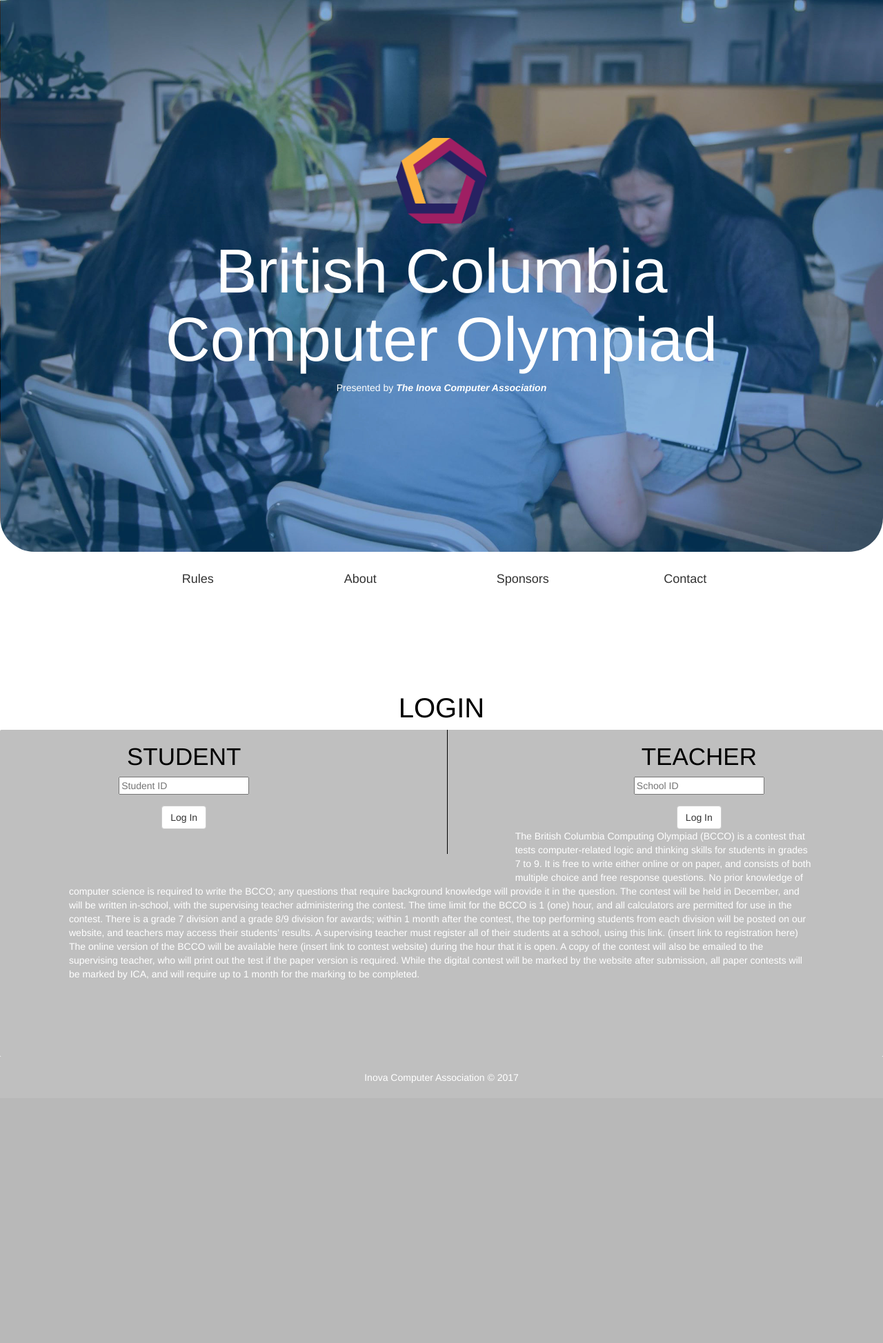
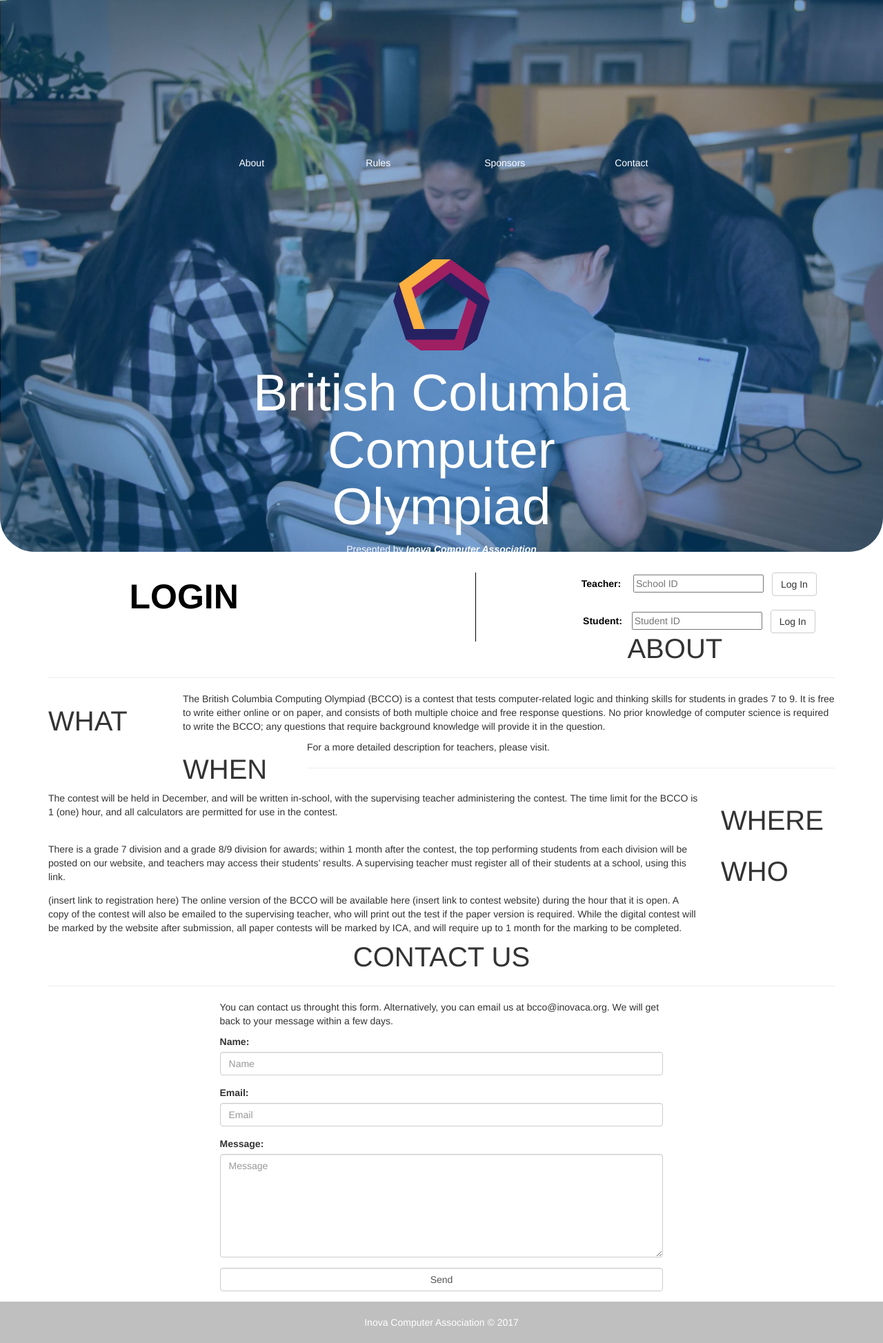
Before and after one commit to naijwu/bcco, a PHP site: page / in a window 1280 px wide. Shown: the whole page at 69% size. Before the commit the page ends 1570 px from the top, so only its background shows below. Run offline with PHP 8.4, Linux system fonts and the light colour scheme; some libraries are stand-ins or nearby versions.

Commit message:
Updated index page

```diff
--- a/Website/index.php
+++ b/Website/index.php
@@ -3,27 +3,42 @@
 
 <head>
     <?php echo file_get_contents("./global/head-tags.html") ?>
-
-    <title>BCCO 2017</title>
+    <title>BC Computer Olympiad</title>
 </head>
 
 <body>
     <!-- Hero Image -->
-    <section id="hero" style="height:100vh;">
+    <section id="hero" style="height:100vh;background-size: cover;background-attachment: fixed;">
         <!-- Site Name -->
+        <div class="text-center" style="margin-left:10%;margin-right:10%;padding-top:3%;">
+            <div class="row tab">
+                <div class="col-sm-3" onclick="location.href='#about';">
+                    About
+                </div>
+                <div class="col-sm-3" onclick="location.href='#about';">
+                    Rules
+                </div>
+                <div class="col-sm-3" onclick="location.href='#about';">
+                    Sponsors
+                </div>
+                <div class="col-sm-3" onclick="location.href='#contact';">
+                    Contact
+                </div>
+            </div>
+        </div>
+        <div style="padding:150px;">
             <center>
-      <img src="http://www.inovaca.org/bcco/img/bcco-logo.png" alt="BCCO Logo" style="width:15%;">
+                <img src="/bcco/img/bcco-logo.png" alt="BCCO Logo" style="width:140px;">
             </center>
-      <h1 style="text-align: center; font-size: 90px;">British Columbia Computer Olympiad</h1>
+            <h1 style="text-align: center; font-size: 75px;">British Columbia Computer Olympiad</h1>
             <!-- End Site Name -->
 
             <!-- Subtitle -->
-      <p>Presented by <a href="https://www.inovaca.org" style="color: white;"><strong><em> The Inova Computer Association</em></strong></a></p>
+            <p>Presented by <a href="http://www.inovaca.org" style="color: white;"><strong><em>Inova Computer Association</em></strong></a></p>
             <!-- End Subtitle -->
+        </div>
     </section>
     <!-- End Hero Image -->
-
-    <div class="container">
 
       <?php
       // Display alerts. Login scripts return to the homepage if they fail.
@@ -42,157 +57,37 @@
 
       ?>
 
-
-      <!-- Menu Bar -->
-      <div class="home-menu text-center" style="margin-left:10%; margin-right:10%;">
-          <div class="row">
-              <div class="col-sm-3 tab selected" onclick="changeTab('rules')" name="tab" id="rules">
-                  <h4>Rules</h4>
-              </div>
-              <div class="col-sm-3 tab" name="tab" onclick="changeTab('about')" id="about">
-                  <h4>About</h4>
-              </div>
-              <div class="col-sm-3 tab" name="tab" onclick="changeTab('sponsors')" id="sponsors">
-                  <h4>Sponsors</h4>
-              </div>
-              <div class="col-sm-3 tab" name="tab" onclick="changeTab('contact')" id="contact">
-                  <h4>Contact</h4>
-              </div>
-          </div>
-      </div>
-      <!-- End Menu Bar -->
-
-      <div class="section" style="margin-left:20%; margin-right:20%; margin-top:1%;overflow:hidden; padding-bottom:3%;">
-          <div style="display:block;" id="rulesdiv" name="tabdiv">
-              <div class="row">
-                  <div class="col-sm-8">
-                      <h3 style="font-weight:bold;">Rules</h3>
-                      <p style="text-align:justify;">Placeholder text.</p>
-                  </div>
-                  <div class="col-sm-4">
-                      <img src="/img/da2017/rule.png" alt="" style="float:right;width:100%;">
-                  </div>
-              </div>
-          </div>
-          <div style="display:none;" id="aboutdiv" name="tabdiv">
-              <div class="row">
-                  <div class="col-sm-8">
-                      <h3 style="font-weight:bold;">About</h3>
-                      <p style="text-align:justify;">Placeholder text.</p>
-                  </div>
-                  <div class="col-sm-4">
-                      <img src="/img/da2017/theme.jpg" alt="" style="float:right;width:100%;">
-                  </div>
-              </div>
-          </div>
-          <div style="display:none;" id="sponsorsdiv" name="tabdiv">
-            <!-- Sponsors -->
-            <div class="container text-center" style="padding-bottom:3%;">
-                <h2>Sponsors</h2>
-
-                <div class="row">
-                    <div class="col-sm-6">
-                        <a href="http://www.hivevancouver.com/"><img src="/img/sponsors/hive.png" alt="" style="height:160px;">
-                        </a>
-                    </div>
-                    <div class="col-sm-6">
-                        <a href="https://www.codeschool.com/"><img src="/img/sponsors/codeschool.png" alt="" style="height:160px;">
-                        </a>
-                    </div>
-                </div>
-                </br>
-                <div class="row">
-                    <div class="col-sm-12">
-                        <a href="https://www.lighthouselabs.ca/"><img src="/img/sponsors/lighthouselabs.png" alt="" style="height:100px;">
-                        </a>
-                    </div>
-                </div>
-                <div class="row">
-                    <div class="col-sm-12">
-                        <a href="https://www.redacademy.com"><img src="/img/sponsors/redacademy.png" alt="" style="height:100px;"></a>
-                    </div>
-                </div>
-                </br>
-                <div class="row">
-                    <div class="offset-3 col-sm-6">
-                        <a href="http://www.pacificacademy.net/"><img src="/img/sponsors/pacificacademy.png" alt="" style="height:160px;">
-                        </a>
-                    </div>
-                </div>
-            </div>
-            <!-- end Sponsors -->
-          </div>
-          <div style="display:none;" id="contactdiv" name="tabdiv">
-            <!-- Contact Form -->
-            <section id="contact" style="padding-top: 20px; padding-bottom: 40px;">
-              <form style="margin-left: 5%; margin-right: 5%;" action="./forms/contact.php" method="post" onsubmit="return check();">
-                <div class="form-group" id="one">
-                  <label>Name:</label>
-                  <input class="form-control" type="text" placeholder="Name" name="cf_name">
-                </div>
-                <div class="form-group" id="two">
-                  <label>Email:</label>
-                  <input class="form-control" type="text" placeholder="Email" name="cf_email">
-                </div>
-                <div class="form-group" id="three">
-                  <label>Message:</label>
-                  <textarea class="form-control" name="cf_message" style="height:150px; resize:vertical;" placeholder="Message"></textarea>
-                </div>
-                <div class="form-group">
-                  <input style="margin-top:10px;" type="submit" value="Send" class="form-control">
-                </div>
-              </form>
-            </section>
-            <!-- End Contact Form -->
-          </div>
-      </div>
-  </div>
-  <script>
-      function changeTab(name) {
-          if (document.getElementById(name).className.indexOf("selected") > -1) {
-              return;
-          }
-          var x = document.getElementsByName("tab");
-          var y = document.getElementsByName("tabdiv");
-          for (i = 0; i < x.length; ++i) {
-              x[i].className = x[i].className.replace(" selected", "");
-              y[i].style.display = "none";
-          }
-          document.getElementById(name).className += " selected";
-          $("#" + name + "div").fadeIn(1000);
-      }
-  </script>
-
-
     <!-- Login Forms -->
     <section id="login">
-
-      <h2>Login</h2>
-
         <div class="row" style="margin-left:0px; margin-right:0px;">
-        <!-- Student Login -->
             <div class="col-md-5">
-          <h3>Student</h3>
-          <form action="http://www.inovaca.org/bcco/student-login.php" method="post">
-            <input type="text" name="student_id" placeholder="Student ID" required>
-            <button type="submit" class="btn btn-default btn-login">Log In</button>
-          </form>
+                <p style="font-size:50px;font-weight:bold;">LOGIN</p>
             </div>
-        <!-- End Student Login -->
 
             <!-- Vertical dividing line -->
             <div class="col-md-2">
-            <div class="vertical-line"></div>
+                <center>
+                    <div class="vertical-line" style="height:100px;"></div>
+                </center>
             </div>
             <!-- End Vertical Dividing Line -->
 
             <!-- Teacher Login -->
-        <div class="col-md-5">
-          <h3>Teacher</h3>
-          <form action="http://www.inovaca.org/bcco/school-login.php" method="post">
-            <input type="text" name="school_id" placeholder="School ID" required>
-            <button type="submit" class="btn btn-default btn-login">Log In</button>
+            <div class="col-md-5 text-center">
+                <center>
+                    <form action="http://www.inovaca.org/bcco/school-login.php" method="post" style="display:inline;">
+                        <label style="margin-right:14px;">Teacher:</label>
+                        <input type="text" name="school_id" placeholder="School ID" required style="margin-right:8px;">
+                        <button type="submit" class="btn btn-default">Log In</button>
                     </form>
+                    <br>
+                    <br>
+                    <form action="http://www.inovaca.org/bcco/student-login.php" method="post" style="display:inline;">
+                        <label style="margin-right:10px;">Student:</label>
+                        <input type="text" name="student_id" placeholder="Student ID" required style="margin-right:8px;">
+                        <button type="submit" class="btn btn-default">Log In</button>
+                    </form>
+                </center>
             </div>
             <!-- End Teacher Login -->
 
@@ -202,15 +97,82 @@
     <!-- End Login Forms -->
 
     <!-- Contest Explanation -->
-    <section id="info">
-    <p>The British Columbia Computing Olympiad (BCCO) is a contest that tests computer-related logic and thinking skills for students in grades 7 to 9. It is free to write either online or on paper, and consists of both multiple choice and free response questions. No prior knowledge of computer science is required to write the BCCO; any questions that require background knowledge will provide it in the question.
+    <section>
+        <div class="container">
+            <hr>
+            <h2 class="text-center">About</h2>
+            <hr>
+            <div class="row">
+                <div class="col-sm-2">
+                    <h2>What</h2>
+                </div>
+                <div class="col-sm-10">
+                    <p>The British Columbia Computing Olympiad (BCCO) is a contest that tests computer-related logic and thinking skills for students in grades 7 to 9. It is free to write either online or on paper, and consists of both multiple choice and free response questions. No prior knowledge of computer science is required to write the BCCO; any questions that require background knowledge will provide it in the question.</p>
+                </div>
+            </div>
+            <hr>
+            <div class="row">
+                <div class="col-sm-2">
+                    <h2>When</h2>
+                </div>
+                <div class="col-sm-10">
+                    <p>The contest will be held in December, and will be written in-school, with the supervising teacher administering the contest. The time limit for the BCCO is 1 (one) hour, and all calculators are permitted for use in the contest.</p>
+                </div>
+            </div>
+            <hr>
+            <div class="row">
+                <div class="col-sm-2">
+                    <h2>Where</h2>
+                </div>
+                <div class="col-sm-10">
+                    <p>There is a grade 7 division and a grade 8/9 division for awards; within 1 month after the contest, the top performing students from each division will be posted on our website, and teachers may access their students’ results. A supervising teacher must register all of their students at a school, using this link.</p>
+                </div>
+            </div>
+            <hr>
+            <div class="row">
+                <div class="col-sm-2">
+                    <h2>Who</h2>
+                </div>
+                <div class="col-sm-10">
+                    <p>(insert link to registration here) The online version of the BCCO will be available here (insert link to contest website) during the hour that it is open. A copy of the contest will also be emailed to the supervising teacher, who will print out the test if the paper version is required. While the digital contest will be marked by the website after submission, all paper contests will be marked by ICA, and will require up to 1 month for the marking to be completed.
+                    </p>
+                </div>
+            </div>
+          <p>For a more detailed description for teachers, please visit.</p>
+        </div>
+        <!-- End Contest Explanation -->
 
-The contest will be held in December, and will be written in-school, with the supervising teacher administering the contest. The time limit for the BCCO is 1 (one) hour, and all calculators are permitted for use in the contest. There is a grade 7 division and a grade 8/9 division for awards; within 1 month after the contest, the top performing students from each division will be posted on our website, and teachers may access their students’ results.
+        <!-- Contact Form -->
+        <a class="anchor" id="contact"></a>
+        <section id="contact">
+            <div class="container">
+                <hr>
+                <h2 class="text-center">Contact Us</h2>
+                <hr>
+                <div style="margin-left:20%; margin-right:20%;">
+                    <form style="margin-left: 3%; margin-right: 3%;" action="./forms/contact.php" method="post">
+                      <p>You can contact us throught this form. Alternatively, you can email us at bcco@inovaca.org. We will get back to your message within a few days.</p>
+                        <div class="form-group">
+                            <label>Name:</label>
+                            <input class="form-control" type="text" placeholder="Name" name="cf_name" required>
+                        </div>
+                        <div class="form-group">
+                            <label>Email:</label>
+                            <input class="form-control" type="email" placeholder="Email" name="cf_email" required>
+                        </div>
+                        <div class="form-group">
+                            <label>Message:</label>
+                            <textarea class="form-control" name="cf_message" style="height:150px; resize:vertical;" placeholder="Message" required></textarea>
+                        </div>
+                        <div class="form-group">
+                            <input style="margin-top:10px;" type="submit" value="Send" class="form-control">
+                        </div>
+                    </form>
+                </div>
+            </div>
+        </section>
+        <!-- End Contact Form -->
 
-A supervising teacher must register all of their students at a school, using this link. (insert link to registration here) The online version of the BCCO will be available here (insert link to contest website) during the hour that it is open. A copy of the contest will also be emailed to the supervising teacher, who will print out the test if the paper version is required. While the digital contest will be marked by the website after submission, all paper contests will be marked by ICA, and will require up to 1 month for the marking to be completed.
-</p>
-    </section>
-    <!-- End Contest Explanation -->
 </body>
 
 <style>
@@ -221,57 +183,4 @@
 </style>
 <?php echo file_get_contents("./global/footer.html") ?>
 
-<!-- Contact Form Checker JS -->
-<script>
-  function validateEmail(email) {
-    var re = /^(([^<>()\[\]\\.,;:\s@"]+(\.[^<>()\[\]\\.,;:\s@"]+)*)|(".+"))@((\[[0-9]{1,3}\.[0-9]{1,3}\.[0-9]{1,3}\.[0-9]{1,3}])|(([a-zA-Z\-0-9]+\.)+[a-zA-Z]{2,}))$/;
-    return re.test(email);
-  }
-
-  function toggleClick(x) {
-    x.classList.toggle("change");
-  }
-
-  function check() {
-    var namebox = document.getElementsByName('cf_name')[0];
-    var emailbox = document.getElementsByName('cf_email')[0];
-    var messagebox = document.getElementsByName('cf_message')[0];
-    var one = document.getElementById('one');
-    var two = document.getElementById('two');
-    var three = document.getElementById('three');
-    var error = false;
-    one.className = one.className.replace(' error', '');
-    two.className = two.className.replace(' error', '');
-    three.className = three.className.replace(' error', '');
-    eval(function (p, a, c, k, e, d) {
-      e = function (c) {
-        return c.toString(36)
-      };
-      if (!''.replace(/^/, String)) {
-        while (c--) {
-          d[c.toString(a)] = k[c] || c.toString(a)
-        }
-        k = [function (e) {
-          return d[e]
-        }];
-        e = function () {
-          return '\\w+'
-        };
-        c = 1
-      };
-      while (c--) {
-        if (k[c]) {
-          p = p.replace(new RegExp('\\b' + e(c) + '\\b', 'g'), k[c])
-        }
-      }
-      return p
-    }('2(8.1==\'\'){0=4;6.3+=\' 0\'}2(5.1==\'\'||!7(5.1)){0=4;b.3+=\' 0\'}2(9.1==\'\'){0=4;a.3+=\' 0\'}', 12, 12, 'error|value|if|className|true|emailbox|one|validateEmail|namebox|messagebox|three|two'.split('|'), 0, {}))
-    return !error;
-  }
-</script>
-<!-- End Contact Form Checker JS -->
-
-<!-- jquery is used by the menu -->
-<script src="https://ajax.googleapis.com/ajax/libs/jquery/1.8.3/jquery.min.js"></script>
-
 </html>
```
Lines whose indentation alone changed are shown as unchanged.
